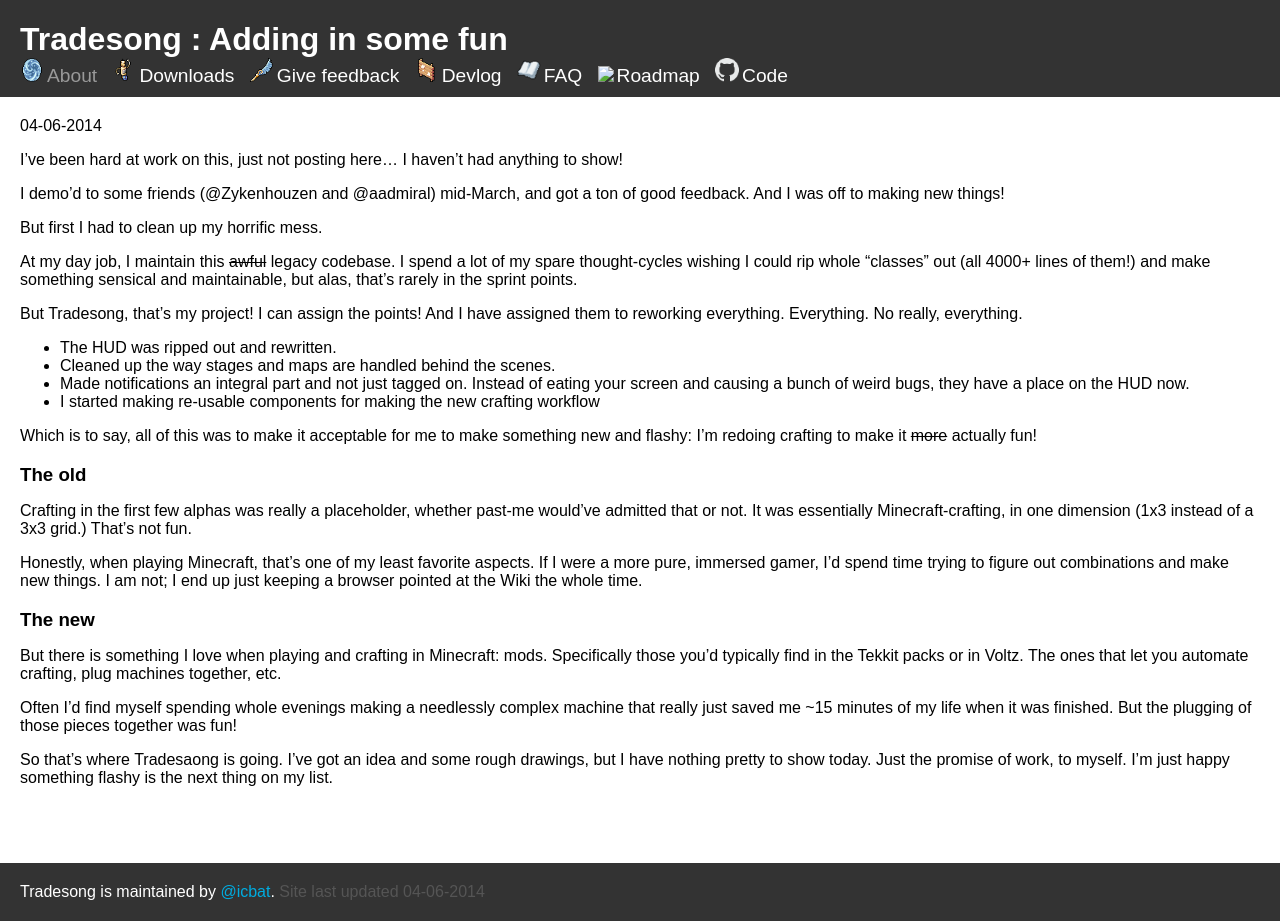
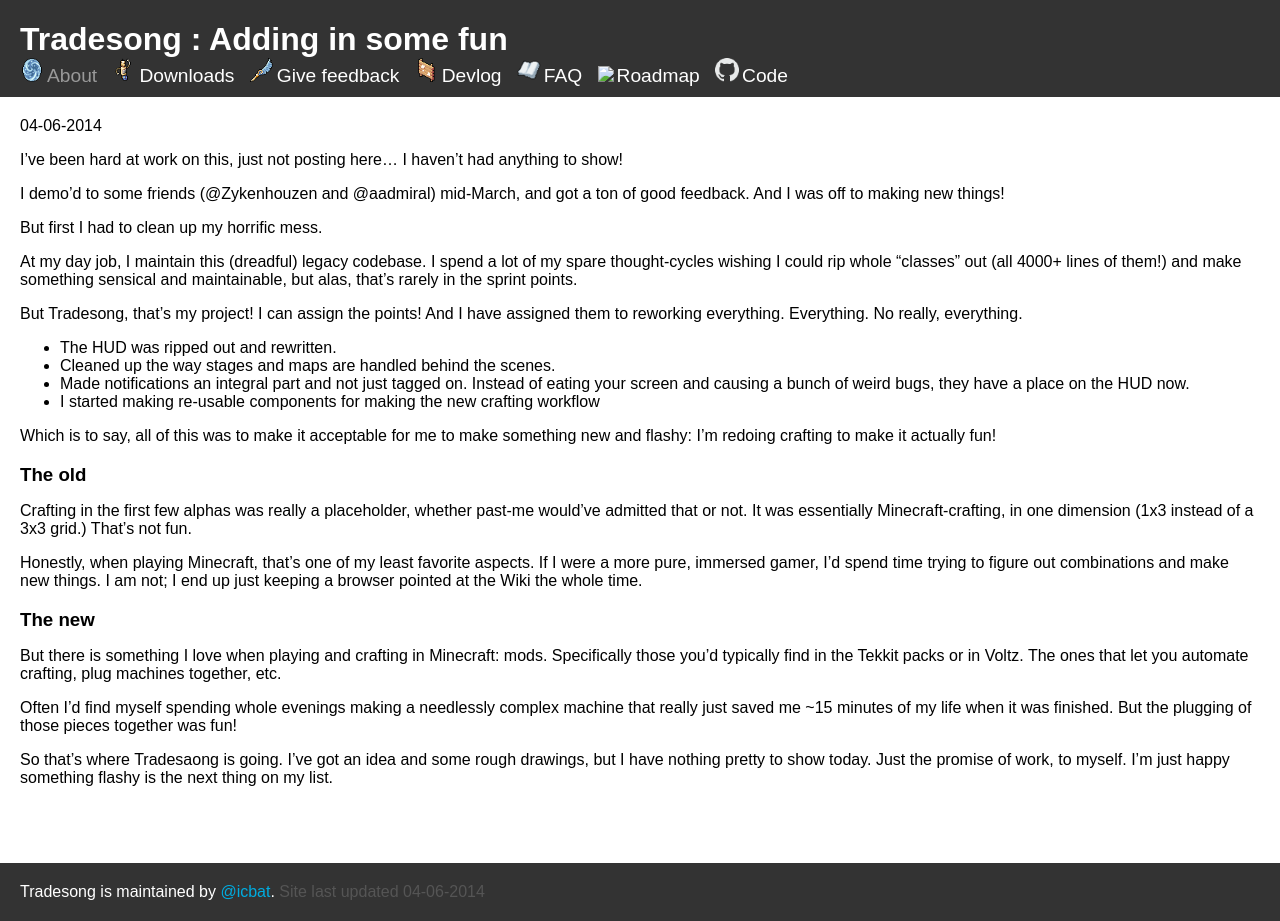
Before and after one commit to icbat/tradesong, a Jekyll site: the page built from _posts/2014-4-6-new-crafting-progress.md, in a window 1280 px wide. Built offline with Jekyll 4.4.1, drawn with Linux system fonts in a browser that asks for light colours.

Commit message:
Apparently jekyll's markdown doesn't do strikethrough

```diff
--- a/_posts/2014-4-6-new-crafting-progress.md
+++ b/_posts/2014-4-6-new-crafting-progress.md
@@ -9,7 +9,7 @@ I demo'd to some friends (@Zykenhouzen and @aadmiral) mid-March, and got a ton o
 
 But first I had to clean up my horrific mess.
 
-At my day job, I maintain this ~~awful~~ legacy codebase. I spend a lot of my spare thought-cycles wishing I could rip whole "classes" out (all 4000+ lines of them!) and make something sensical and maintainable, but alas, that's rarely in the sprint points.
+At my day job, I maintain this (dreadful) legacy codebase. I spend a lot of my spare thought-cycles wishing I could rip whole "classes" out (all 4000+ lines of them!) and make something sensical and maintainable, but alas, that's rarely in the sprint points.
 
 But Tradesong, that's my project! I can assign the points! And I have assigned them to reworking everything. Everything. No really, everything.
 
@@ -18,7 +18,7 @@ But Tradesong, that's my project! I can assign the points! And I have assigned t
 * Made notifications an integral part and not just tagged on. Instead of eating your screen and causing a bunch of weird bugs, they have a place on the HUD now.
 * I started making re-usable components for making the new crafting workflow
 
-Which is to say, all of this was to make it acceptable for me to make something new and flashy:  I'm redoing crafting to make it ~~more~~ actually fun!
+Which is to say, all of this was to make it acceptable for me to make something new and flashy:  I'm redoing crafting to make it actually fun!
 
 ### The old
 
```
